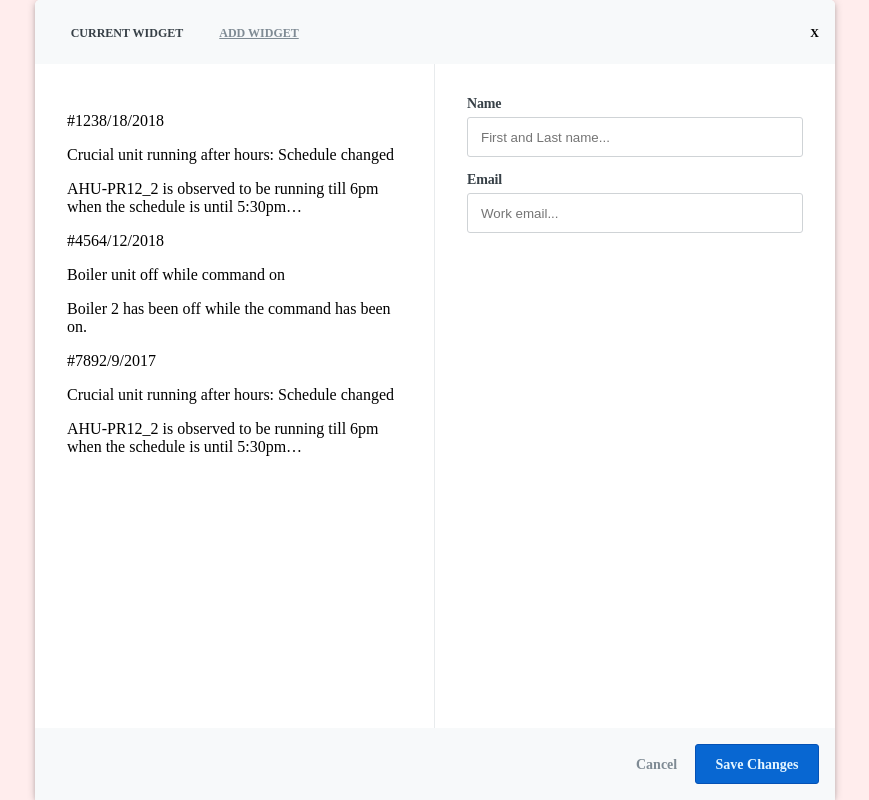
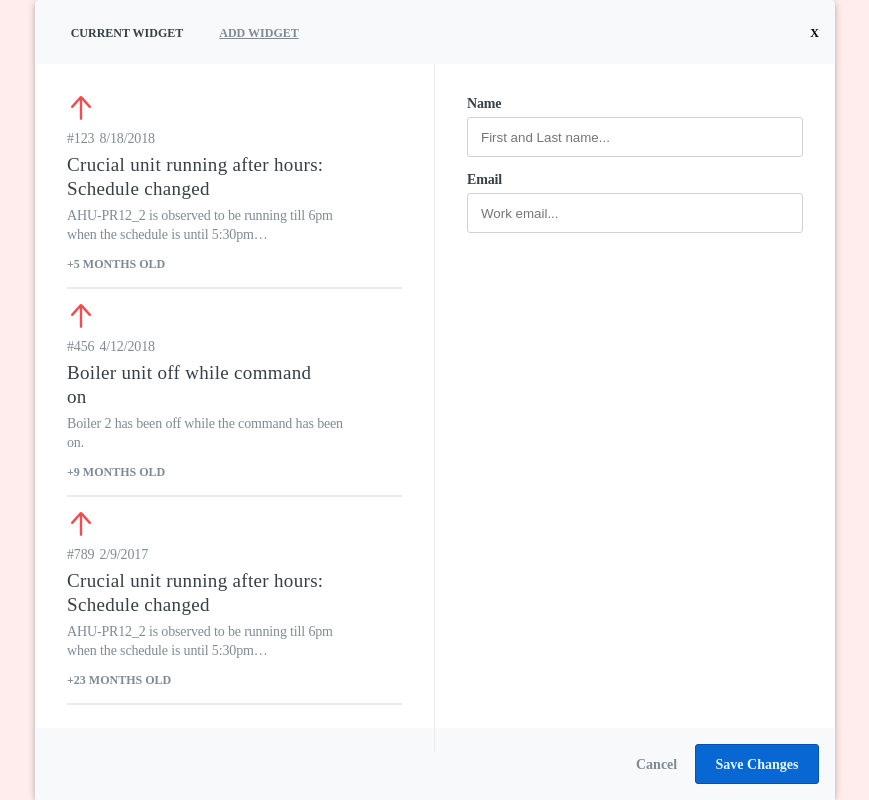
Before and after one commit to speir-wang/modal-test, a React (Create React App) app: page / in a window 1280 px wide. Both pictures are taken after a click on the button "Show Modal". Shown: the whole page, without its empty margins (205-1074 px from the left). Built offline with nearby package versions, Linux system fonts and the light colour scheme.

Commit message:
add task item component for displaying each task

```diff
--- a/src/components/Modal.js
+++ b/src/components/Modal.js
@@ -1,4 +1,5 @@
 import React, { Component } from "react";
+import TaskItem from "./TaskItem";
 import ModalHeader from "./ModalHeader";
 import ModalFooter from "./ModalFooter";
 import ModalContent from "./ModalContent";
@@ -54,17 +55,7 @@ class Modal extends Component {
 	}
 	renderTaskList() {
 		return this.state.taskList.map(task => {
-			return (
-				<div key={task.ID}>
-					<p>
-						<span className="task-id">#{task.ID}</span>
-						<span className="updated-date">{task.updated_Date.toLocaleDateString()}</span>
-					</p>
-					<p>{task.title}</p>
-					<p>{task.description}</p>
-					<p />
-				</div>
-			);
+			return <TaskItem task={task} key={task.ID} />;
 		});
 	}
 	render() {
--- /dev/null
+++ b/src/components/TaskItem.js
@@ -0,0 +1,43 @@
+import React from "react";
+
+function monthDifferece(taskDate) {
+	let months,
+		currentDate = new Date();
+	months = (currentDate.getFullYear() - taskDate.getFullYear()) * 12;
+	months -= taskDate.getMonth() + 1;
+	months += currentDate.getMonth();
+	return months <= 0 ? 0 : months;
+}
+
+const TaskItem = ({ task }) => {
+	// get the method from https://stackoverflow.com/questions/2536379/difference-in-months-between-two-dates-in-javascript
+
+	return (
+		<div className="task-item">
+			{/* icon */}
+			<svg width="24px" height="24px" viewBox="0 0 20 24">
+				<g fill="#EF4E4D">
+					<path
+						d="M4.5377909,10.80023 C4.4510763,10.7993966 4.37378495,10.7454277 4.34321422,10.664366 C4.31264349,10.5833044 4.33507619,10.4918097 4.3996873,10.4340332 L11.6287834,4.07993421 C12.1011648,3.63504637 12.1358821,2.89634543 11.7073039,2.40920802 C11.2787257,1.92207061 10.5408744,1.86156425 10.0384994,2.27236026 L0.680096829,10.4984103 C0.247706114,10.8793212 7.1145496e-17,11.4274452 0,12.0033284 C-7.1145496e-17,12.5792116 0.247706114,13.1273357 0.680096829,13.5082466 L10.0368254,21.7326245 C10.539421,22.1381261 11.2727138,22.0756572 11.6993088,21.5909981 C12.1259039,21.1063391 12.094058,20.3718871 11.6271094,19.9258866 L4.39801331,13.5717876 C4.33340221,13.5140111 4.3109695,13.4225164 4.34154023,13.3414548 C4.37211096,13.2603931 4.44940232,13.2064242 4.53611692,13.2055908 L22.826491,13.2055908 C23.4795448,13.1883959 24,12.6546323 24,12.0020743 C24,11.3495164 23.4795448,10.8157527 22.826491,10.7985578 L4.5377909,10.80023 Z"
+						id="Path"
+						transform="translate(12.000000, 12.000000) rotate(90.000000) translate(-12.000000, -12.000000) "
+					/>
+				</g>
+			</svg>
+			{/* id and date */}
+			<div className="meta">
+				<span className="task-id">#{task.ID}</span>
+				<span className="updated-date">{task.updated_Date.toLocaleDateString()}</span>
+			</div>
+			{/* title */}
+			<h3 className="title">{task.title}</h3>
+			{/* description */}
+			<blockquote>{task.description}</blockquote>
+			{/* how old is this item, e.g. +5 months old */}
+			<p className="sub-meta">+{monthDifferece(task.updated_Date)} Months old</p>
+			<hr className="divider" />
+		</div>
+	);
+};
+
+export default TaskItem;
--- a/src/scss/Modal.scss
+++ b/src/scss/Modal.scss
@@ -62,7 +62,7 @@
 	display: flex;
 	flex-wrap: wrap;
 	flex-direction: row;
-	min-height: 664px;
+	height: 664px;
 	.modal-content-left,
 	.modal-content-right {
 		max-width: 50%;
@@ -96,7 +96,58 @@
 		}
 	}
 }
+.task-item {
+	.meta {
+		margin: 5px 0;
+		color: #7f8b94;
+		font-size: 14px;
+		font-family: SFProText-Regular;
+		font-weight: normal;
+		letter-spacing: -0.15px;
+		line-height: 19px;
 
+		.task-id {
+			margin-right: 5px;
+		}
+	}
+
+	.title {
+		max-width: 260px;
+		margin: 5px 0;
+		color: #374047;
+		font-size: 19px;
+		font-family: SFProDisplay-Regular;
+		font-weight: normal;
+		letter-spacing: 0.32px;
+		line-height: 24px;
+	}
+
+	blockquote {
+		margin: 5px 0;
+		max-width: 280px;
+		height: 38px;
+		color: #7f8b94;
+		font-size: 14px;
+		font-family: SFProText-Regular;
+		font-weight: normal;
+		letter-spacing: -0.15px;
+		line-height: 19px;
+	}
+	.sub-meta {
+		height: 16px;
+		color: #7f8b94;
+		font-size: 12px;
+		font-family: SFProText-Bold;
+		font-weight: bold;
+		text-transform: uppercase;
+		letter-spacing: 0;
+		line-height: 16px;
+	}
+	hr {
+		margin: 15px 0;
+		border: 1px solid #e8ebed;
+	}
+}
 .modal-footer {
 	background-color: #f7f9fa;
 	height: 72px;
```
Also changed, not shown: src/img/up-arrow.svg (added).
